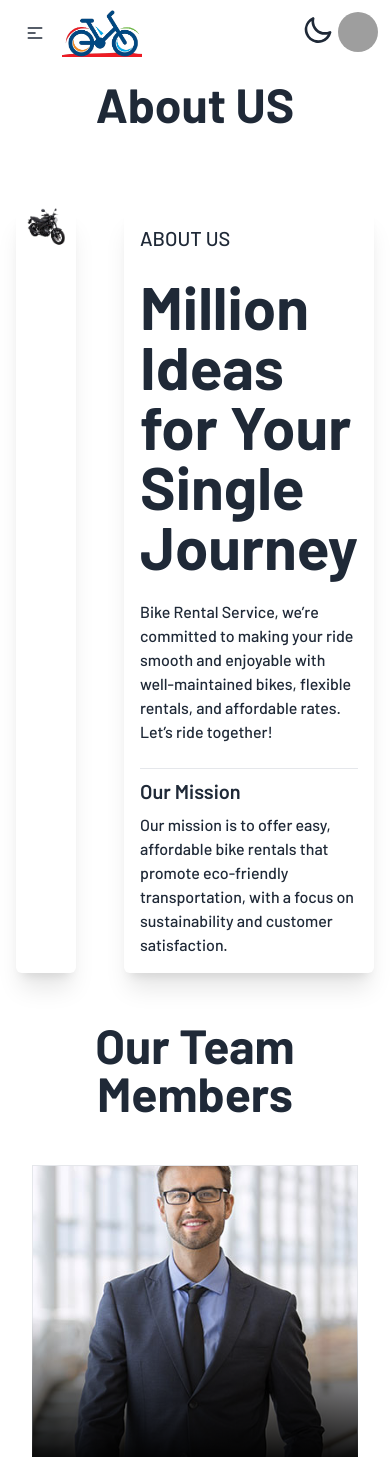
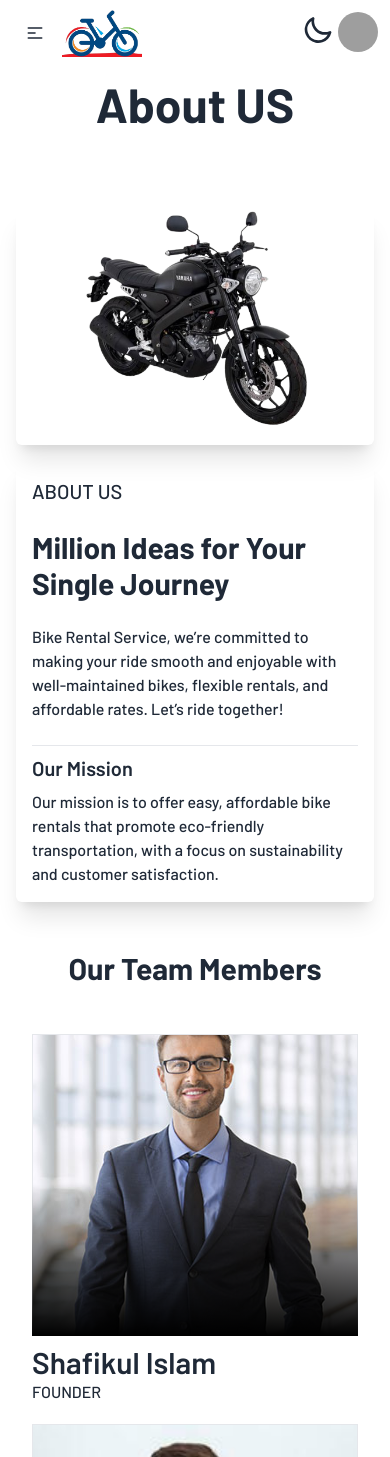
Before and after one commit to programarreza/bike-rental-reservation-system-client, a React (Vite) app: page /about-us in a window 390 px wide. Shown: the top 1457 px of the page. Built offline with nearby package versions, Linux system fonts and the light colour scheme; grey boxes are pictures that could not be loaded.

Commit message:
responsive about page

```diff
--- a/package.json
+++ b/package.json
@@ -28,7 +28,8 @@
     "sonner": "^1.5.0",
     "sort-by": "^1.2.0",
     "sweetalert2": "^11.12.4",
-    "swiper": "^11.1.11"
+    "swiper": "^11.1.11",
+    "use-debounce": "^10.0.3"
   },
   "devDependencies": {
     "@eslint/js": "^9.9.0",
--- a/src/components/ui/Map/Map.tsx
+++ b/src/components/ui/Map/Map.tsx
@@ -1,7 +1,7 @@
 const Map = () => {
   return (
 	<div>
-      <h2 className="text-5xl font-semibold flex items-center justify-center mb-20">
+      <h2 className="text-5xl font-semibold flex items-center justify-center my-20 ">
             Find Us Here
           </h2>
         <iframe
--- a/src/components/ui/Navbar/Navbar.tsx
+++ b/src/components/ui/Navbar/Navbar.tsx
@@ -65,7 +65,7 @@ const Navbar = () => {
                 {" "}
                 <ul
                   tabIndex={0}
-                  className="menu absolute flex h-auto  menu-sm dropdown-content mt-3 z-[10] p-2 shadow bg-base-100 rounded-box  md:w-[600px] "
+                  className="menu absolute flex h-auto  menu-sm dropdown-content mt-3 z-[10] p-6 shadow bg-base-100 rounded-box  w-[300px]"
                 >
                   {/* all nav links */}
                   <NavbarLink />
--- a/src/components/ui/Navbar/NavbarLink.tsx
+++ b/src/components/ui/Navbar/NavbarLink.tsx
@@ -5,9 +5,8 @@ import { selectCurrentUser } from "../../../redux/features/auth/authSlice";
 const NavbarLink = () => {
   const currentUser = useAppSelector(selectCurrentUser);
 
-
   return (
-    <div className="flex gap-8 text-base ">
+    <div className="flex flex-col lg:flex-row gap-4 lg:gap-8 text-base ">
       <NavLink
         to="/"
         className={({ isActive, isPending }) =>
--- a/src/components/ui/OurTeam/OurTeam.tsx
+++ b/src/components/ui/OurTeam/OurTeam.tsx
@@ -11,7 +11,7 @@ const OurTeam = () => {
         className="px-4 md:px-6 lg:px-12 xl:px-24 min-h-screen "
         id="projects"
       >
-        <h2 className="pb-12 text-5xl font-bold text-center pt-12 md:py-24 ">
+        <h2 className="pb-12 text-3xl md:text-5xl font-bold text-center pt-12 md:py-24 ">
           Our Team Members
         </h2>
 
--- a/src/pages/AboutUs/AboutUs.tsx
+++ b/src/pages/AboutUs/AboutUs.tsx
@@ -13,16 +13,16 @@ const AboutUs = () => {
           <div className="py-20">
             <h2 className="text-center text-5xl font-bold">About US</h2>
           </div>
-          <div className="flex justify-between gap-12">
+          <div className="flex flex-col lg:flex-row justify-between gap-4 xl:gap-12">
             {/* image  */}
             <div className="w-full shadow-xl rounded-md">
-              <img src={about} alt="about image" />
+              <img className="w-full h-full" src={about} alt="about image" />
             </div>
 
             {/* content */}
             <div className="w-full shadow-xl  space-y-6 p-4 rounded-md">
               <h3 className="font-medium uppercase text-xl">About Us</h3>
-              <h2 className="text-6xl font-bold">
+              <h2 className="text-3xl md:text-5xl lg:text-6xl font-bold">
                 Million Ideas for Your Single Journey
               </h2>
               <p>
```
Also changed, not shown: 1 other file (tests, documents, lock files or other folders).
